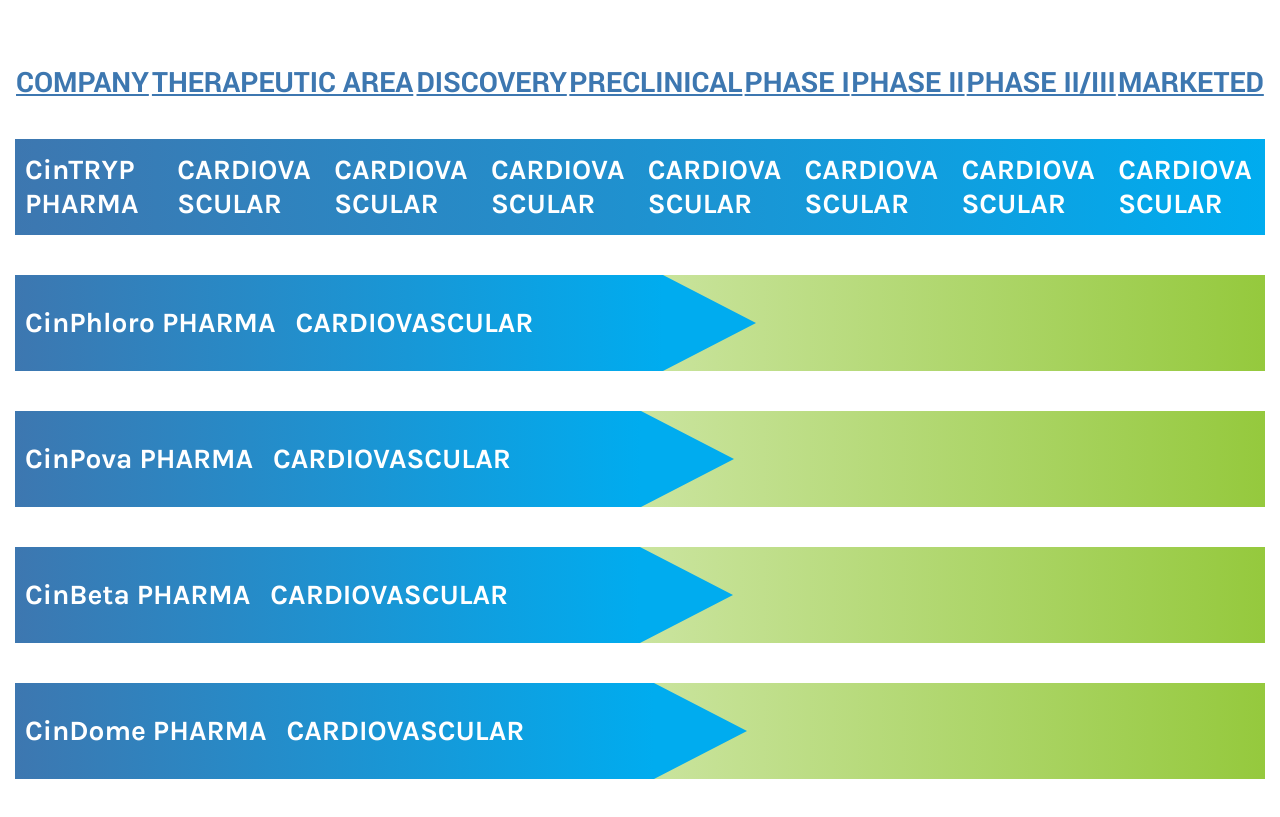
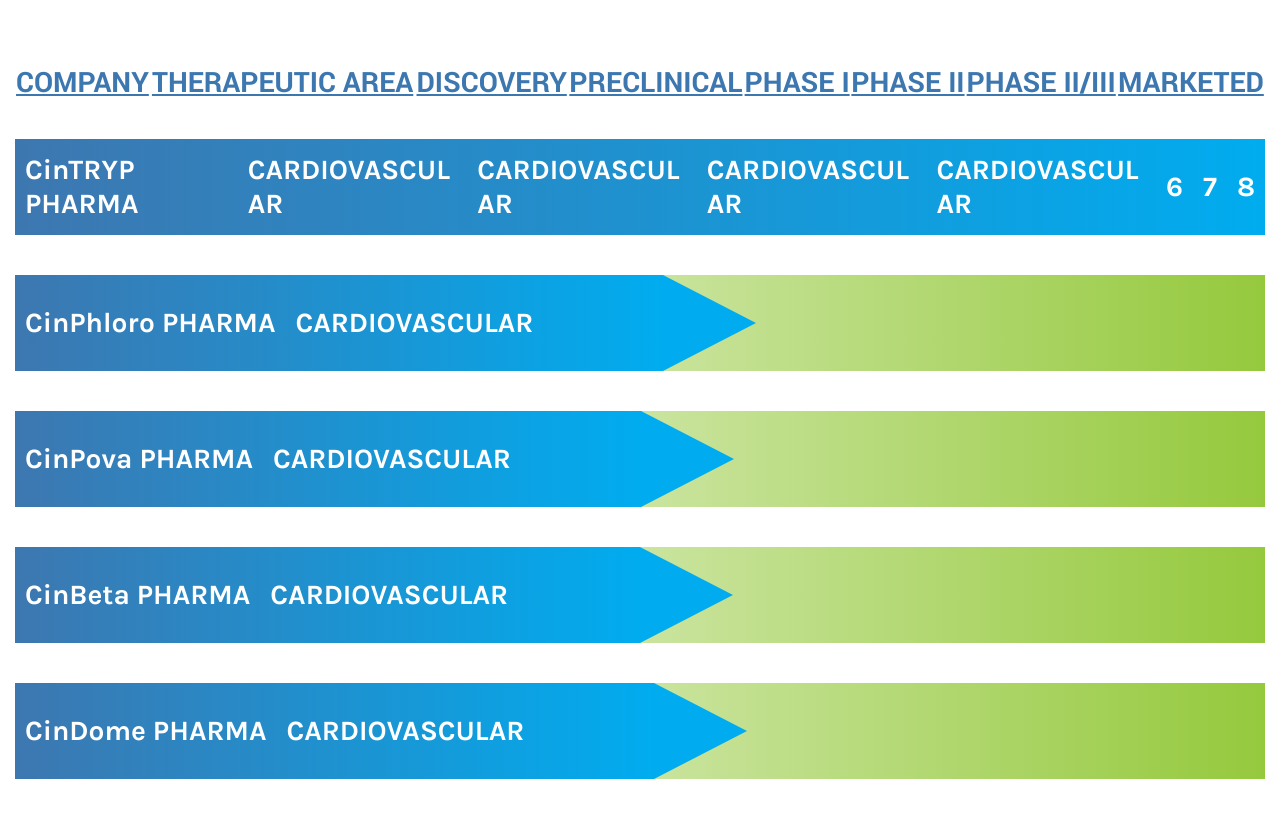
Before and after one commit to KozlovAl/KozlovAl.github.io, a plain HTML site: page CinRx/index.html in a window 1280 px wide. Shown: the part 1440-2257 px from the top of the page. Drawn offline with nearby package versions, Linux system fonts and the light colour scheme.

Commit message:
changed blue row

```diff
--- a/CinRx/index.html
+++ b/CinRx/index.html
@@ -79,9 +79,9 @@
 								<li>CARDIOVASCULAR</li>
 								<li>CARDIOVASCULAR</li>
 								<li>CARDIOVASCULAR</li>
-								<li>CARDIOVASCULAR</li>
-								<li>CARDIOVASCULAR</li>
-								<li>CARDIOVASCULAR</li>
+								<li>6</li>
+								<li>7</li>
+								<li>8</li>
 							</ul>
 						</li>
 						<li class="green-row">
--- a/CinRx/scss/layout/_common.scss
+++ b/CinRx/scss/layout/_common.scss
@@ -59,7 +59,6 @@
 		height: 96px;
 		background: linear-gradient(to right, #ffffff 1%,#95c93d 100%);
 		margin: 40px 0;
-		position: relative;
 		overflow: hidden;
     word-break: break-word;
 	}
@@ -67,15 +66,14 @@
 
 .blue-row {
 	@extend %listreset;
-	display: flex;
+	display: inline-flex;
 	align-items: center;
 	background: linear-gradient(to right, #3d77b0 0%,#00acef 100%);
-	position: absolute;
-	top: 0;
-	bottom: 0;
-	min-width: 50%;
+	position: relative;
 	color: $white;
 	font: 700 28px $base-font-karla;
+	height: 100%;
+	min-width: 50%;
 
 	&:after {
 		content: '';
```
Also changed, not shown: CinRx/css/main.css, 1 other file.
